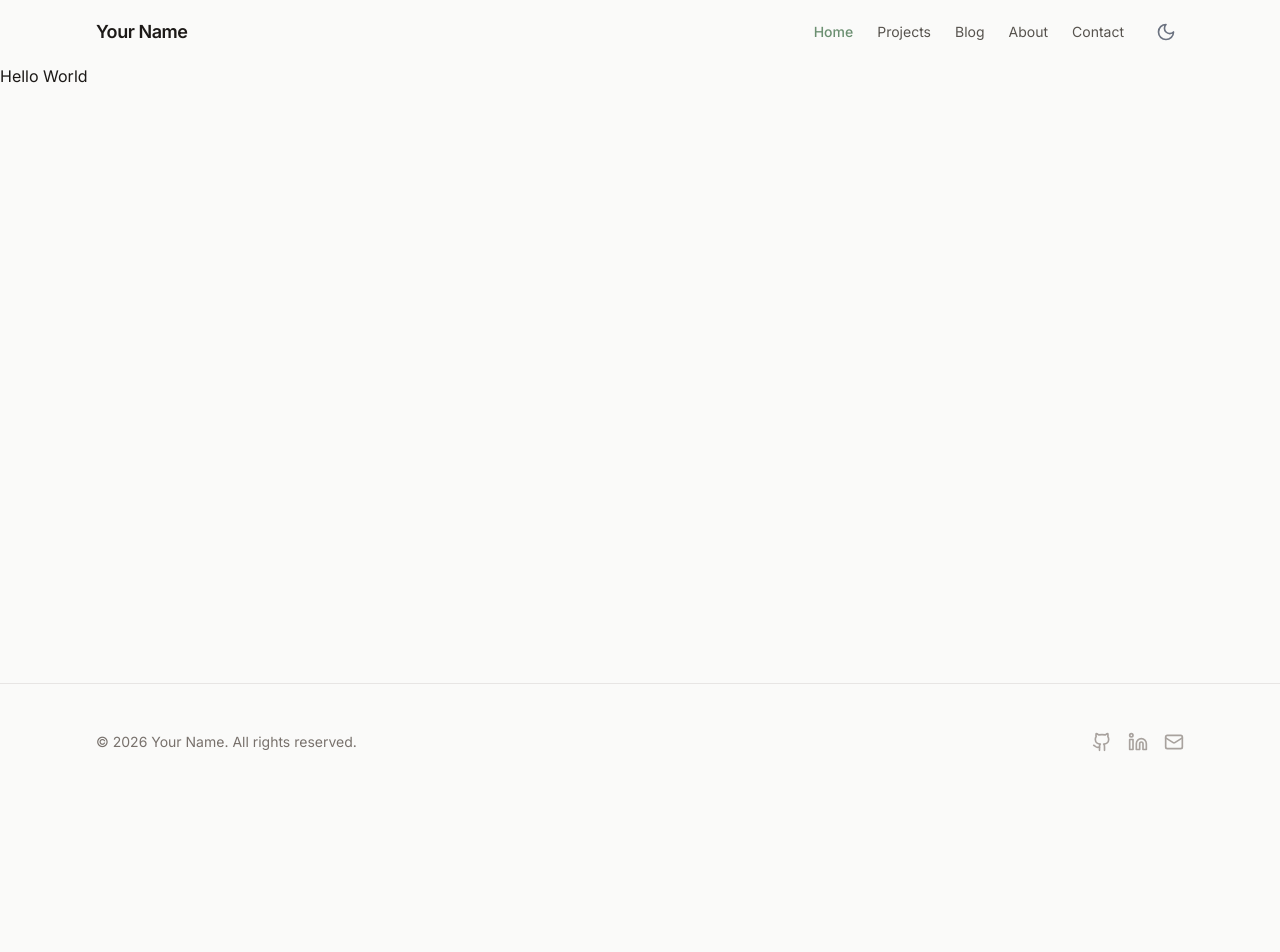
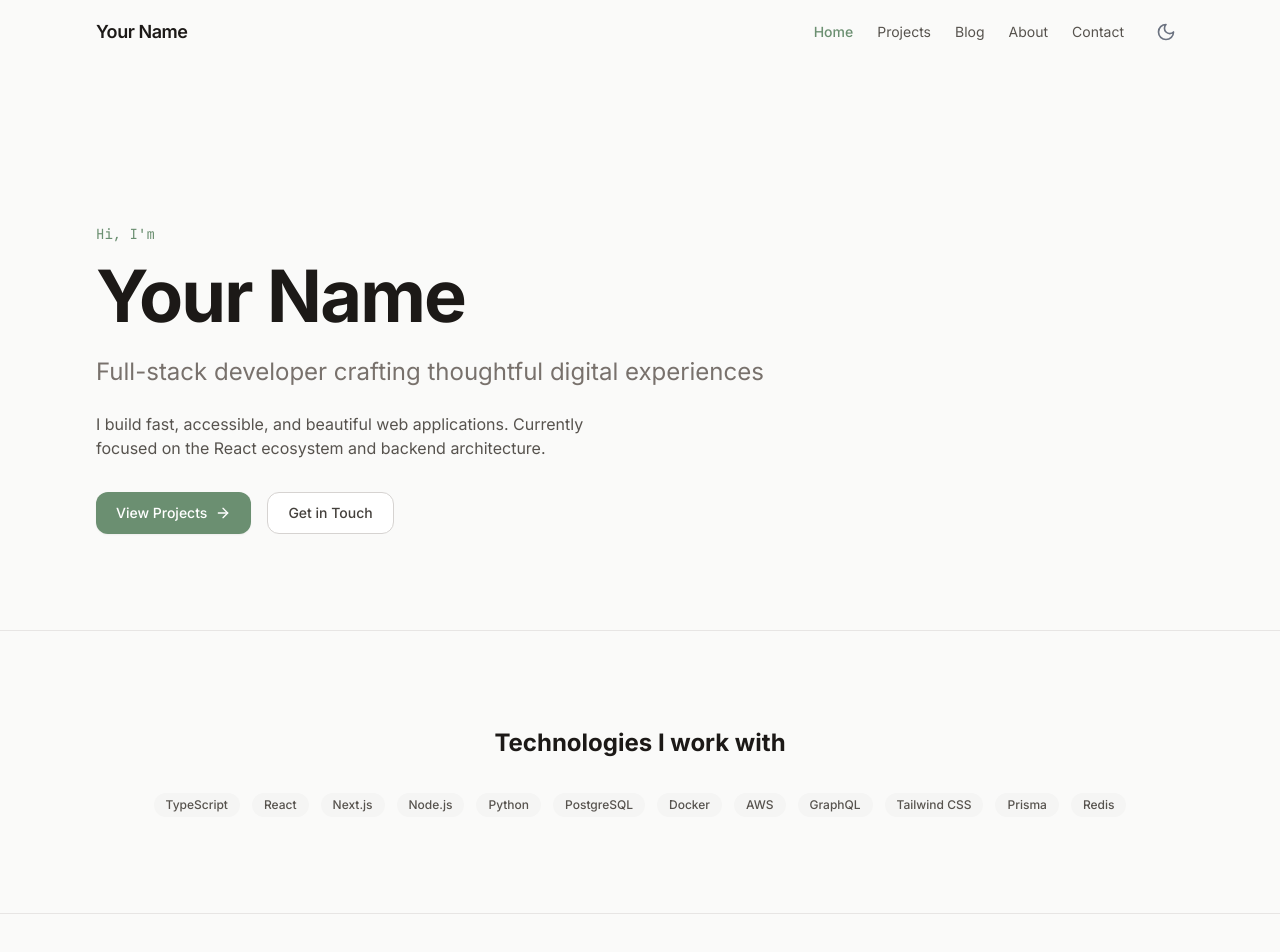
Before and after one commit to cyl2077/-, a Next.js app: page / in a window 1280 px wide. Shown: the top 952 px of the page. Before the commit the page ends 800 px from the top, so only its background shows below. Built offline with nearby package versions, Linux system fonts and the light colour scheme.

Commit message:
feat: add home page with Hero, Skills, FeaturedProjects, and Blog preview

```diff
--- a/app/page.tsx
+++ b/app/page.tsx
@@ -1,3 +1,45 @@
-export default function Home() {
-  return <div>Hello World</div>;
+import Hero from "@/components/sections/Hero";
+import SkillTags from "@/components/sections/SkillTags";
+import FeaturedProjects from "@/components/sections/FeaturedProjects";
+import Container from "@/components/ui/Container";
+import Section from "@/components/ui/Section";
+import BlogCard from "@/components/sections/BlogCard";
+import Button from "@/components/ui/Button";
+import { ArrowRight } from "lucide-react";
+import { getAllBlogPosts } from "@/lib/blog";
+
+export default async function Home() {
+  const posts = await getAllBlogPosts();
+  const recentPosts = posts.slice(0, 3);
+
+  return (
+    <>
+      <Hero />
+      <SkillTags />
+      <FeaturedProjects />
+
+      {recentPosts.length > 0 && (
+        <Section id="blog">
+          <Container>
+            <div className="mb-12 flex items-end justify-between">
+              <div>
+                <h2 className="text-2xl font-bold">Latest Posts</h2>
+                <p className="mt-2 text-stone-600 dark:text-stone-400">
+                  Thoughts on development and design
+                </p>
+              </div>
+              <Button href="/blog" variant="ghost">
+                View All <ArrowRight size={16} />
+              </Button>
+            </div>
+            <div className="grid gap-6 md:grid-cols-2 lg:grid-cols-3">
+              {recentPosts.map((post) => (
+                <BlogCard key={post.slug} {...post} />
+              ))}
+            </div>
+          </Container>
+        </Section>
+      )}
+    </>
+  );
 }
--- /dev/null
+++ b/components/sections/BlogCard.tsx
@@ -0,0 +1,50 @@
+import Card from "@/components/ui/Card";
+import Tag from "@/components/ui/Tag";
+import Link from "next/link";
+
+interface BlogCardProps {
+  title: string;
+  description: string;
+  date: string;
+  tags: string[];
+  slug: string;
+  readingTime: number;
+}
+
+export default function BlogCard({
+  title,
+  description,
+  date,
+  tags,
+  slug,
+  readingTime,
+}: BlogCardProps) {
+  return (
+    <Card>
+      <Link
+        href={`/blog/${slug}`}
+        className="mb-2 text-lg font-semibold hover:text-accent transition-colors"
+      >
+        {title}
+      </Link>
+      <div className="mb-2 flex items-center gap-3 text-xs text-stone-500">
+        <time dateTime={date}>
+          {new Date(date).toLocaleDateString("en-US", {
+            year: "numeric",
+            month: "long",
+            day: "numeric",
+          })}
+        </time>
+        <span>{readingTime} min read</span>
+      </div>
+      <p className="mb-3 text-sm text-stone-600 dark:text-stone-400">
+        {description}
+      </p>
+      <div className="flex flex-wrap gap-2">
+        {tags.map((tag) => (
+          <Tag key={tag}>{tag}</Tag>
+        ))}
+      </div>
+    </Card>
+  );
+}
--- /dev/null
+++ b/components/sections/FeaturedProjects.tsx
@@ -0,0 +1,36 @@
+import Container from "@/components/ui/Container";
+import Section from "@/components/ui/Section";
+import Button from "@/components/ui/Button";
+import ProjectCard from "@/components/sections/ProjectCard";
+import { ArrowRight } from "lucide-react";
+import { getAllProjects } from "@/lib/projects";
+
+export default async function FeaturedProjects() {
+  const projects = await getAllProjects();
+  const featured = projects.slice(0, 3);
+
+  if (featured.length === 0) return null;
+
+  return (
+    <Section id="projects" className="bg-stone-100/50 dark:bg-stone-900/50">
+      <Container>
+        <div className="mb-12 flex items-end justify-between">
+          <div>
+            <h2 className="text-2xl font-bold">Featured Projects</h2>
+            <p className="mt-2 text-stone-600 dark:text-stone-400">
+              A selection of recent work
+            </p>
+          </div>
+          <Button href="/projects" variant="ghost">
+            View All <ArrowRight size={16} />
+          </Button>
+        </div>
+        <div className="grid gap-6 md:grid-cols-2 lg:grid-cols-3">
+          {featured.map((project) => (
+            <ProjectCard key={project.slug} {...project} />
+          ))}
+        </div>
+      </Container>
+    </Section>
+  );
+}
--- /dev/null
+++ b/components/sections/Hero.tsx
@@ -0,0 +1,33 @@
+import Container from "@/components/ui/Container";
+import Button from "@/components/ui/Button";
+import { ArrowRight } from "lucide-react";
+
+export default function Hero() {
+  return (
+    <section className="pb-24 pt-32 md:pt-40">
+      <Container>
+        <div className="max-w-2xl">
+          <p className="mb-4 font-mono text-sm text-accent">Hi, I&apos;m</p>
+          <h1 className="mb-6 text-5xl font-bold tracking-tight md:text-6xl lg:text-7xl">
+            Your Name
+          </h1>
+          <h2 className="mb-6 text-xl text-stone-500 dark:text-stone-400 md:text-2xl">
+            Full-stack developer crafting thoughtful digital experiences
+          </h2>
+          <p className="mb-8 max-w-lg text-stone-600 dark:text-stone-400">
+            I build fast, accessible, and beautiful web applications. Currently
+            focused on the React ecosystem and backend architecture.
+          </p>
+          <div className="flex gap-4">
+            <Button href="/projects">
+              View Projects <ArrowRight size={16} />
+            </Button>
+            <Button href="/contact" variant="secondary">
+              Get in Touch
+            </Button>
+          </div>
+        </div>
+      </Container>
+    </section>
+  );
+}
--- /dev/null
+++ b/components/sections/ProjectCard.tsx
@@ -0,0 +1,65 @@
+import Card from "@/components/ui/Card";
+import Tag from "@/components/ui/Tag";
+import Link from "next/link";
+import { ExternalLink, Github } from "lucide-react";
+
+interface ProjectCardProps {
+  title: string;
+  description: string;
+  tech: string[];
+  slug: string;
+  demoUrl?: string;
+  repoUrl?: string;
+}
+
+export default function ProjectCard({
+  title,
+  description,
+  tech,
+  slug,
+  demoUrl,
+  repoUrl,
+}: ProjectCardProps) {
+  return (
+    <Card>
+      <div className="flex h-full flex-col">
+        <Link
+          href={`/projects/${slug}`}
+          className="mb-3 text-lg font-semibold hover:text-accent transition-colors"
+        >
+          {title}
+        </Link>
+        <p className="mb-4 flex-1 text-sm text-stone-600 dark:text-stone-400">
+          {description}
+        </p>
+        <div className="mb-4 flex flex-wrap gap-2">
+          {tech.map((t) => (
+            <Tag key={t}>{t}</Tag>
+          ))}
+        </div>
+        <div className="flex gap-3 text-sm">
+          {demoUrl && (
+            <a
+              href={demoUrl}
+              target="_blank"
+              rel="noopener noreferrer"
+              className="inline-flex items-center gap-1 text-accent hover:underline"
+            >
+              <ExternalLink size={14} /> Demo
+            </a>
+          )}
+          {repoUrl && (
+            <a
+              href={repoUrl}
+              target="_blank"
+              rel="noopener noreferrer"
+              className="inline-flex items-center gap-1 text-stone-500 hover:text-accent transition-colors"
+            >
+              <Github size={14} /> Code
+            </a>
+          )}
+        </div>
+      </div>
+    </Card>
+  );
+}
--- /dev/null
+++ b/components/sections/SkillTags.tsx
@@ -0,0 +1,37 @@
+"use client";
+
+import Container from "@/components/ui/Container";
+import Section from "@/components/ui/Section";
+import Tag from "@/components/ui/Tag";
+import { motion } from "framer-motion";
+
+const skills = [
+  "TypeScript", "React", "Next.js", "Node.js", "Python",
+  "PostgreSQL", "Docker", "AWS", "GraphQL", "Tailwind CSS",
+  "Prisma", "Redis",
+];
+
+export default function SkillTags() {
+  return (
+    <Section className="border-t border-stone-200 dark:border-stone-800">
+      <Container>
+        <h2 className="mb-8 text-center text-2xl font-bold">
+          Technologies I work with
+        </h2>
+        <div className="flex flex-wrap justify-center gap-3">
+          {skills.map((skill, i) => (
+            <motion.span
+              key={skill}
+              initial={{ opacity: 0, y: 10 }}
+              whileInView={{ opacity: 1, y: 0 }}
+              viewport={{ once: true }}
+              transition={{ delay: i * 0.05 }}
+            >
+              <Tag>{skill}</Tag>
+            </motion.span>
+          ))}
+        </div>
+      </Container>
+    </Section>
+  );
+}
```
